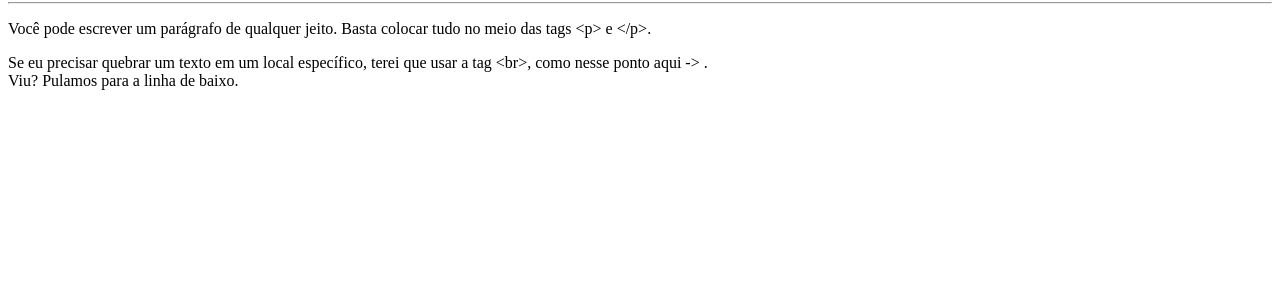
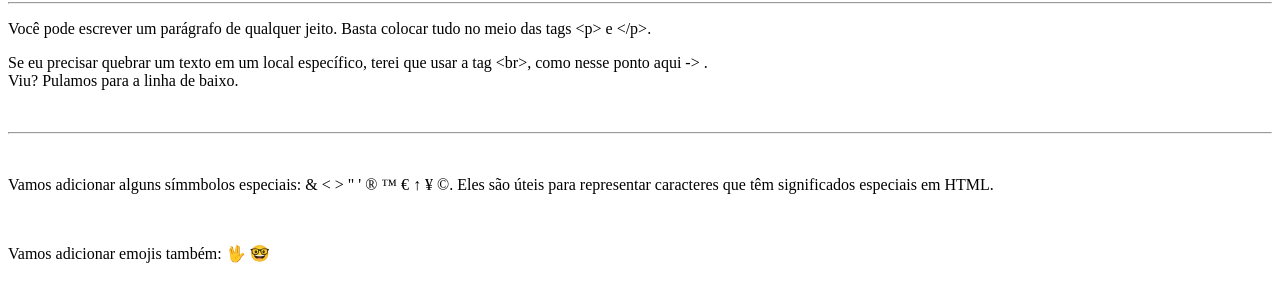
Before and after one commit to LucasFajardo-Tech/repo-htmlCss, a plain HTML site: page Exercícios/Ex003-simbolos/index.html in a window 1280 px wide. Shown: the part 78-380 px from the top of the page. Drawn offline with Linux system fonts and the light colour scheme.

Commit message:
Update Ex003
Adicionei códigos de emojis e símbolos ao arquivo index.html.
Lucas Fajardo 02082025

```diff
--- a/Exercícios/Ex003-simbolos/index.html
+++ b/Exercícios/Ex003-simbolos/index.html
@@ -15,5 +15,14 @@
         no meio das tags &lt;p&gt; e &lt;/p&gt;.
     </p>
     <p>Se eu precisar quebrar um texto em um local específico, terei que usar a tag &lt;br&gt;, como nesse ponto aqui -> . <br> Viu? Pulamos para a linha de baixo. </p>
+    <br>
+    <hr>
+    <br>
+    <p>Vamos adicionar alguns símmbolos especiais:
+        &amp; &lt; &gt; &quot; &#39; &reg; &trade; &euro; &uparrow; &yen; &copy;.
+        Eles são úteis para representar caracteres que têm significados especiais em HTML.
+    </p>
+    <br>
+    <p>Vamos adicionar emojis também: &#x1F596; &#x1F913; </p>
 </body>
 </html>
```
